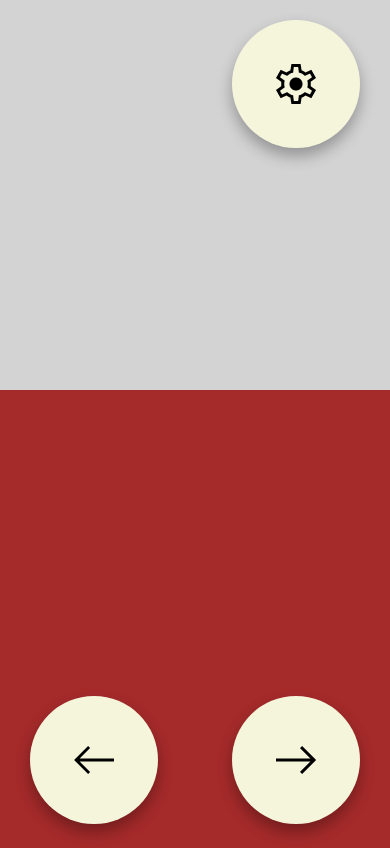
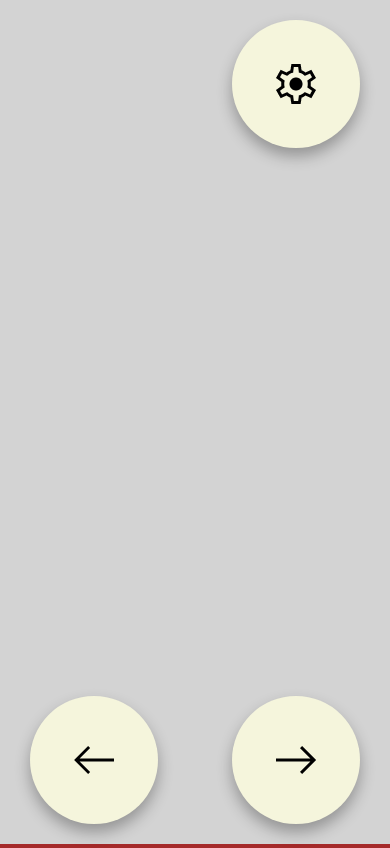
Before and after one commit to 2cec45/2cec45.github.io, a plain HTML site: page index.html in a window 390 px wide. Drawn offline with Linux system fonts and the light colour scheme.

Commit message:
fullscreen fixed

```diff
--- a/function.js
+++ b/function.js
@@ -27,11 +27,12 @@ var currentFrame = 0;
 var alpha = 0;
 var gyroAccessible;
 var playerCollisionDetected = false;
+var turningDirection = 3;
 // GameParameters
 const stoneAmount = 3;
 const framesPerBullet = 5;
 const stones = new Array(stoneAmount);
-const middle = new Vector(500, 500);
+const middle = new Vector(innerWidth/2, innerHeight/2);
 var context;
 var score = 0;
 // PlayerParameters
@@ -43,8 +44,8 @@ var tip = new Vector(0, 20);
 var lC = new Vector(10, -20);
 var rC = new Vector(-10, -20);
 // StoneParameters:
-const xRange = new Vector(-500, 500);
-const yRange = new Vector(-500, 500);
+const xRange = new Vector(-innerWidth/2, innerWidth/2);
+const yRange = new Vector(-innerHeight/2, innerHeight/2);
 const sizeRange = new Vector(17, 45);
 const velocityRange = new Vector(2, 5);
 // BulletParameters
@@ -124,7 +125,7 @@ function playerShoot(tip, lC, rC) {
 function cleanupBullets() {
     for (let i = bullets.length - 1; i >= 0; i--) {
         const b = bullets[i];
-        if ((-500 > b.position.x || b.position.x > 500) || (-500 > b.position.y || b.position.y > 500)) {
+        if ((xRange.x > b.position.x || b.position.x > xRange.y) || (yRange.x > b.position.y || b.position.y > yRange.y)) {
             bullets = bullets.slice(i);
         }
     }
@@ -183,21 +184,21 @@ function randomStonePosition() {
     var number = Math.trunc(Math.random() * 4);
     switch (number) {
         case 1:
-            return new Vector(500, Math.random() * (yRange.y - yRange.x) + yRange.x);
+            return new Vector(xRange.y, Math.random() * (yRange.y - yRange.x) + yRange.x);
         case 2:
-            return new Vector(-500, Math.random() * (yRange.y - yRange.x) + yRange.x);
+            return new Vector(xRange.x, Math.random() * (yRange.y - yRange.x) + yRange.x);
         case 3:
-            return new Vector(Math.random() * (yRange.y - yRange.x) + yRange.x, 500);
+            return new Vector(Math.random() * (yRange.y - yRange.x) + yRange.x, yRange.x);
         default:
-            return new Vector(Math.random() * (yRange.y - yRange.x) + yRange.x, -500);
+            return new Vector(Math.random() * (yRange.y - yRange.x) + yRange.x, yRange.y);
     }
 }
 
 function wallCollisionDetection() {
 
     for (let i = 0; i < stones.length; i++) {
-        if ((stones[i].position.x > 550) || (stones[i].position.x < -550) ||
-            (stones[i].position.y < -550) || (stones[i].position.y > 550)) {
+        if ((stones[i].position.x > xRange.y + 50) || (stones[i].position.x < xRange.x - 50) ||
+            (stones[i].position.y < yRange.x - 50) || (stones[i].position.y > yRange.y + 50)) {
             stones[i] = createRandomStone(xRange, yRange, sizeRange, velocityRange);
         }
     }
@@ -209,7 +210,7 @@ function increaseScore() {
 
 function displayScore() {
     context.font = "30px Arial";
-    context.fillText("score:" + score, -450, -450);
+    context.fillText("score:" + score, xRange.x + 50, yRange.x + 50);
 }
 
 function playerCollision() {
@@ -243,22 +244,25 @@ function fillStonesArray(xRange, yRange, sizeRange, velocityRange) {
 }
 
 function buttonTurnLeft(){
-    currentRotation += 0.1;
+    turningDirection = 0;
+    turningid++;
 }
 
 function buttonTurnRight(){
-    currentRotation -= 0.1;
+    turningDirection = 1;
+    turningid++;
 }
 
 function init() {
     const canvas = document.getElementById("drawing_canvas");
     const button_left = document.getElementById("button_left");
     const button_right = document.getElementById("button_right");
+    setCanvasSize()
     context = canvas.getContext("2d");
     context.translate(middle.x, middle.y);
     fillStonesArray(xRange, yRange, sizeRange, velocityRange);
-    button_left.addEventListener("click", buttonTurnLeft);
-    button_right.addEventListener("click", buttonTurnRight);
+    button_left.addEventListener("pointerdown", buttonTurnLeft);
+    button_right.addEventListener("pointerdown", buttonTurnRight);
 
 
     window.requestAnimationFrame(draw);
@@ -266,9 +270,8 @@ function init() {
 
 function setCanvasSize() {
     var canvas = document.getElementById("drawing_canvas");
-    var div = document.getElementById("canvas_div");
-    canvas.style.width = window.innerWidth + "px";
-    canvas.style.height = window.innerHeight + "px";
+    canvas.width = window.innerWidth;
+    canvas.height = window.innerHeight;
 }
 
 function drawPlayer(context) {
@@ -307,6 +310,7 @@ function newPlayerRotation() {
     if (gyroAccessible) {
         return toRadians(alpha * 4);
     } else {
+
         return currentRotation;
     }
 }
@@ -351,10 +355,8 @@ function showEndScreen() {
 }
 
 function draw() {
-    var height = window.innerHeight;
-    var width = window.innerWidth;
     currentFrame++;
-    context.clearRect(-500, -500, 1000, 1000)
+    context.clearRect(xRange.x, yRange.x, -xRange.x * 2, -yRange.x * 2)
     updatePositions();
     if (playerCollisionDetected) {
         showEndScreen();
--- a/index.html
+++ b/index.html
@@ -24,7 +24,5 @@
         <div id="div_right_button"></div>
     </button>
 
-    <div id="canvas_div">
-        <canvas id="drawing_canvas" width="1000" height="1000"></canvas>
-    </div>
+    <canvas id="drawing_canvas"></canvas>
 </body>
```
